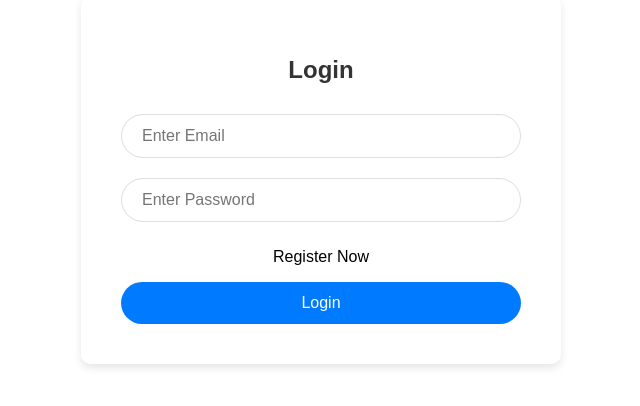
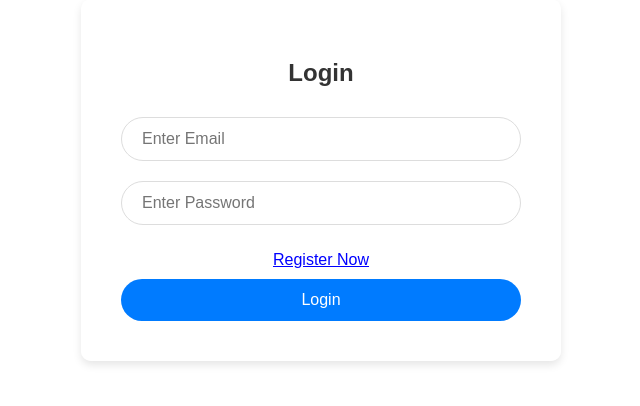
Before and after one commit to henry2005yha/Task-Management, a React (Create React App) app: page /login in a window 1280 px wide. Shown: the part 220-626 px from the top of the page, without its empty margins (319-959 px from the left). Built offline with nearby package versions, Linux system fonts and the light colour scheme.

Commit message:
sex the tits

```diff
--- a/src/Components/Authentication Components/Login.jsx
+++ b/src/Components/Authentication Components/Login.jsx
@@ -1,5 +1,4 @@
-import React from 'react'
-import { useState } from 'react'
+import React, { useState } from 'react';
 import './login.css';
 import axiosInstance from '../AxiosHelper';
 
@@ -7,31 +6,34 @@ const Login = () => {
   const [email, setEmail] = useState('');
   const [password, setPassword] = useState('');
 
-
   const handleSubmit = async (e) => {
     e.preventDefault();
     try {
-
       const response = await axiosInstance.post('/user/login', { email, password });
       localStorage.setItem('email', response.data.email);
       console.log('Login successful');
-      window.location.href = '/dashboard';
+      window.location.href = '/dashboard'; // Redirect to dashboard
     } catch (error) {
       console.error('Login Error! Try Again', error);
-
     }
   };
+
+  // Function to handle redirect to registration page
+  const handleRegisterClick = () => {
+    window.location.href = '/register'; // Redirect to registration page
+  };
+
   return (
     <div className='login-container'>
       <form onSubmit={handleSubmit} className='login-form'>
         <h2>Login</h2>
         <input type="email" value={email} onChange={(e) => setEmail(e.target.value)} placeholder="Enter Email" required className='login-input' />
         <input type="password" value={password} onChange={(e) => setPassword(e.target.value)} placeholder="Enter Password" required className='login-input' />
-        <p >Register Now</p>
+        <p onClick={handleRegisterClick} className='register-link'>Register Now</p> {/* Add onClick handler */}
         <button type='submit' className='login-button'>Login</button>
       </form>
     </div>
   )
 }
 
-export default Login
+export default Login;
--- a/src/Components/Authentication Components/Register.jsx
+++ b/src/Components/Authentication Components/Register.jsx
@@ -17,6 +17,9 @@ const Register = () => {
             console.error('Registartion Error, Try Agsin!', error);
         }
     }
+    const handleLoginClick = () => {
+      window.location.href = '/login'; // Redirect to registration page
+    };
   return (
     <div className='register-container'>
       <form onSubmit={handleSubmit} className='register-form'>
@@ -24,6 +27,7 @@ const Register = () => {
         <input type="text" value={username} onChange={(e) =>setUsername(e.target.value)} placeholder='Enter Username' required className="register-input"/>
         <input type="email" value={email} onChange={(e) =>setEmail(e.target.value)} placeholder='Enter Email' required className="register-input"/>
         <input type="password" value={password} onChange={(e) =>setPassword(e.target.value)} placeholder='Enter Password' required className="register-input"/>
+        <p onClick={handleLoginClick} className='register-link'>Login</p>
         <button type='submit' className="register-button">Register</button>
       </form>
     </div>
--- a/src/Components/Authentication Components/login.css
+++ b/src/Components/Authentication Components/login.css
@@ -49,3 +49,9 @@ body {
     border-color: #007bff;
     box-shadow: 0 0 8px rgba(0, 123, 255, 0.25);
   }
+  .register-link {
+    cursor: pointer;
+    color: blue;
+    text-decoration: underline;
+    margin-bottom: 10px;
+  }
--- a/src/Components/Authentication Components/register.css
+++ b/src/Components/Authentication Components/register.css
@@ -49,3 +49,9 @@ body {
     border-color: #007bff;
     box-shadow: 0 0 8px rgba(0, 123, 255, 0.25);
   }
+  .register-link {
+    cursor: pointer;
+    color: blue;
+    text-decoration: underline;
+    margin-bottom: 10px;
+  }
--- a/src/Components/DashBoard Components/TaskStats.jsx
+++ b/src/Components/DashBoard Components/TaskStats.jsx
@@ -1,4 +1,3 @@
-
 import React from 'react';
 import { PieChart, Pie, Cell, Tooltip, Legend } from 'recharts';
 
@@ -12,19 +11,17 @@ const TaskStats = ({ tasks = [] }) => {
         { name: 'Pending Tasks', value: pendingTasks },
     ];
 
-    const COLORS = ['#00C49F', '#FFBB28']; // Colors for the circular chart
+    const COLORS = ['#00C49F', '#FFBB28'];
 
     const completedPercentage = totalTasks === 0 ? 0 : (completedTasks / totalTasks) * 100;
     const pendingPercentage = totalTasks === 0 ? 0 : (pendingTasks / totalTasks) * 100;
 
     return (
         <div>
-
             {totalTasks > 0 ? (
-                <div style={{ display: 'grid', gridTemplateColumns: '1fr 1fr', gap: '20px', alignItems: 'center', }}>
-                    <div style={{ marginBottom: '20px', marginTop: '20px'  }}>
+                <div style={{ display: 'grid', gridTemplateColumns: '1fr 1fr', gap: '20px', alignItems: 'center' }}>
+                    <div style={{ marginBottom: '20px', marginTop: '20px' }}>
                         <PieChart width={300} height={300}>
-
                             <Pie
                                 data={data}
                                 cx="50%"
@@ -42,12 +39,10 @@ const TaskStats = ({ tasks = [] }) => {
                             </Pie>
                             <Tooltip />
                         </PieChart>
-
                     </div>
                     <div>
                         <div style={{ marginBottom: '30px', fontSize: '24px' }}>
                             <strong>Total Tasks: {totalTasks}</strong>
-
                         </div>
                         <div style={{ marginBottom: '20px' }}>
                             <strong>Completed Tasks: {completedTasks} ({completedPercentage.toFixed(2)}%)</strong>
--- a/src/Components/Task Managment Components/TaskLists.jsx
+++ b/src/Components/Task Managment Components/TaskLists.jsx
@@ -2,7 +2,7 @@ import React, { useEffect, useState } from 'react';
 import TaskItems from './TaskItems';
 import axiosInstance from '../AxiosHelper';
 import TaskStats from '../DashBoard Components/TaskStats';
-import './tasklist.css'
+import './tasklist.css';
 
 const TaskLists = () => {
     const [tasks, setTasks] = useState([]);
@@ -10,10 +10,9 @@ const TaskLists = () => {
     const [selectedCategory, setSelectedCategory] = useState('');
     const [filteredTasks, setFilteredTasks] = useState([]);
 
-    useEffect(() => {
     const fetchTasks = async () => {
         try {
-                const response = await axiosInstance.get('/task/get'); // Ensure this endpoint exists in your backend
+            const response = await axiosInstance.get('/task/get');
             const tasksData = response.data.tasks || [];
             setTasks(tasksData);
             setFilteredTasks(tasksData);
@@ -24,13 +23,14 @@ const TaskLists = () => {
 
     const fetchCategories = async () => {
         try {
-                const response = await axiosInstance.get('/task/getCategories'); // Ensure this endpoint exists in your backend
+            const response = await axiosInstance.get('/task/getCategories');
             setCategories(response.data.categories || []);
         } catch (error) {
             console.error('Error fetching categories', error.message);
         }
     };
 
+    useEffect(() => {
         fetchTasks();
         fetchCategories();
     }, []);
@@ -48,9 +48,9 @@ const TaskLists = () => {
     const handleCategoryChange = (e) => {
         setSelectedCategory(e.target.value);
     };
+
     return (
         <div className="task-list-container">
-
             <TaskStats tasks={filteredTasks} />
             <select value={selectedCategory} onChange={handleCategoryChange}>
                 <option value="">Select Category</option>
@@ -65,7 +65,7 @@ const TaskLists = () => {
                 filteredTasks.length > 0 ? (
                     <ul>
                         {filteredTasks.map(task => (
-                            <TaskItems key={task.taskId} task={task} />
+                            <TaskItems key={task.taskId} task={task} onUpdate={fetchTasks} />
                         ))}
                     </ul>
                 ) : (
@@ -74,7 +74,6 @@ const TaskLists = () => {
             ) : (
                 <p>Please select a category to view tasks</p>
             )}
-
         </div>
     );
 };
```
Lines whose indentation alone changed are shown as unchanged.
